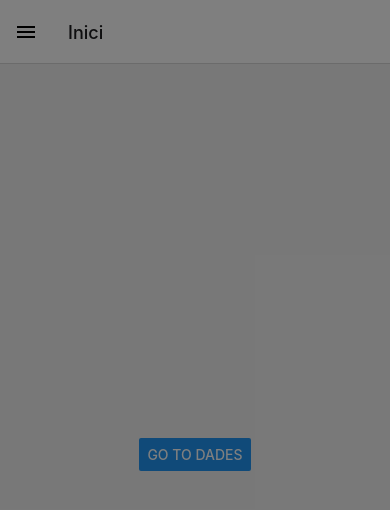
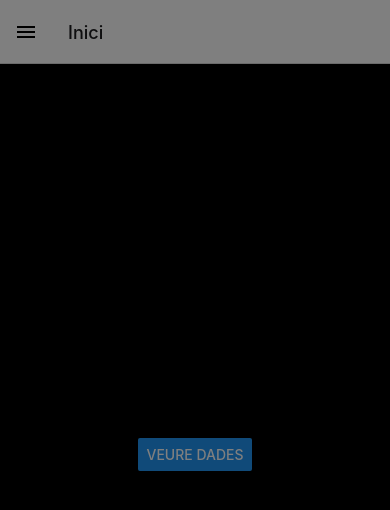
Before and after one commit to guibad22daw/GP2-Projecte2, a React Native app: screen /Inici in a window 390 px wide. Shown: the top 510 px of the page. Built offline with nearby package versions, Linux system fonts and the light colour scheme.

Commit message:
Routing funcionando + css exportado y utilizandose

```diff
--- a/App.js
+++ b/App.js
@@ -5,7 +5,6 @@ import { NavigationContainer } from '@react-navigation/native';
 import { Inici } from './components/Inici';
 import { Contacte } from './components/Contacte';
 import { Dades } from './components/Dades';
-import {CustomDrawer} from './components/CustomDrawer';
 import Icon from 'react-native-vector-icons/Ionicons';
 
 const Drawer = createDrawerNavigator();
@@ -13,7 +12,7 @@ const Drawer = createDrawerNavigator();
 export default function App() {
   return (
     <NavigationContainer>
-      <Drawer.Navigator useLegacyImplementation initialRouteName="Home" drawerContent={props => <CustomDrawer {...props}/>}>
+      <Drawer.Navigator useLegacyImplementation initialRouteName="Inici">
         <Drawer.Screen name="Inici" component={Inici} options={{drawerIcon: () => <Icon name="home" size={20} color={"#3b3b3b"} />}}/>
         <Drawer.Screen name="Dades" component={Dades} options={{drawerIcon: () => <Icon name="globe-outline" size={20} color={"#3b3b3b"} />}}/>
         <Drawer.Screen name="Contacte" component={Contacte} options={{drawerIcon: () => <Icon name="person" size={20} color={"#3b3b3b"} />}}/>
--- a/components/Contacte.js
+++ b/components/Contacte.js
@@ -1,9 +1,9 @@
 import { View, Text, Button } from 'react-native'
 
-export function Contacte() {
+export function Contacte({ navigation }) {
     return (
         <View style={{ flex: 1, alignItems: 'center', justifyContent: 'center' }}>
-            <Button onPress={() => navigation.goBack()} title="Go back home" />
+            <Button onPress={() => navigation.navigate('Inici')} title="Tornar a inici" />
         </View>
     )
 }
--- a/components/CustomDrawer.js
+++ /dev/null
@@ -1,26 +0,0 @@
-import { View, Text } from 'react-native';
-import React from 'react';
-import { DrawerContentScrollView, DrawerItemList } from '@react-navigation/drawer';
-import { ImageBackground } from 'react-native-web';
-import { TouchableOpacity } from 'react-native-gesture-handler';
-import Icon from 'react-native-vector-icons/Ionicons';
-
-export function CustomDrawer(props, navigation) {
-    return (
-        <View style={{ flex: 1 }}>
-            <DrawerContentScrollView>
-                <DrawerItemList {...props}></DrawerItemList>
-            </DrawerContentScrollView>
-            <View style={{ padding: 20, borderTopWidth: 0.5, borderTopColor: '#ccc', }}>
-                {/* La següent linea llença un error no controlat de forma que un cop es posi en producció la app, es tancarà */}
-                <TouchableOpacity onPress={() => {throw { }}}>
-                <View style={{ flexDirection: 'row', alignItems: 'center' }}>
-                    <Icon name="exit-outline" size={20} color={"#3b3b3b"} />
-                    <Text style={{ fontSize: 14, fontWeight: '500', color: 'rgba(28, 28, 30, 0.68)', marginLeft: 25 }}>Sortir</Text>
-                </View>
-            </TouchableOpacity>
-        </View>
-        </View >
-
-    )
-}
--- a/components/Dades.js
+++ b/components/Dades.js
@@ -3,7 +3,7 @@ import { Button, View } from 'react-native';
 export function Dades({ navigation }) {
     return (
       <View style={{ flex: 1, alignItems: 'center', justifyContent: 'center' }}>
-        <Button onPress={() => navigation.goBack()} title="Go back home" />
+        <Button onPress={() => navigation.navigate('Inici')} title="Tornar a inici" />
       </View>
     );
   }
--- a/components/Inici.js
+++ b/components/Inici.js
@@ -1,11 +1,12 @@
 import { Button, View } from 'react-native';
+import estils from './Styles';
 
 export function Inici({ navigation }) {
   return (
-    <View style={{ flex: 1, alignItems: 'center', justifyContent: 'center' }}>
+    <View style={estils.contenidor}>
       <Button
         onPress={() => navigation.navigate('Dades')}
-        title="Go to Dades"
+        title="Veure dades"
       />
     </View>
   );
--- /dev/null
+++ b/components/Styles.js
@@ -0,0 +1,12 @@
+import { StyleSheet } from 'react-native';
+
+const estils = StyleSheet.create({
+    contenidor: {
+      flex: 1,
+      alignItems: 'center',
+      justifyContent: 'center',
+      backgroundColor: 'black',
+    }
+});
+
+export default estils;
```
